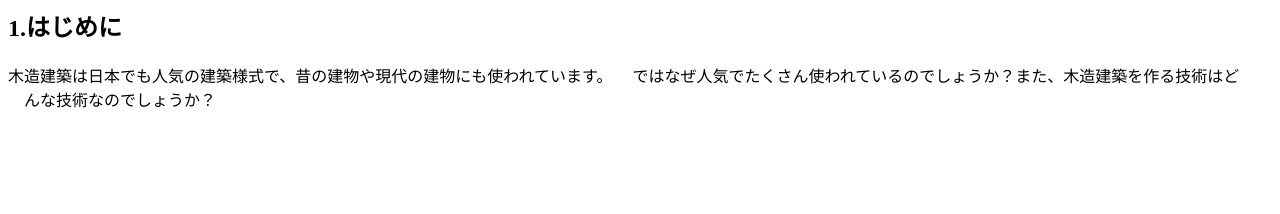
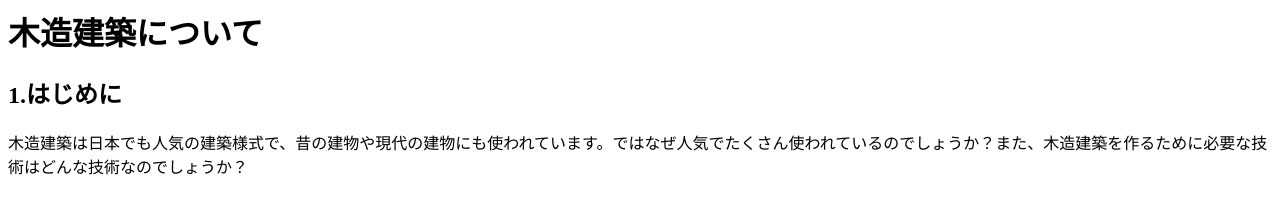
Before and after one commit to 1240007k/1240007k.github.io, a plain HTML site: page cl2020.html in a window 1280 px wide. Drawn offline with Linux system fonts and the light colour scheme.

Commit message:
Update cl2020.html

```diff
--- a/cl2020.html
+++ b/cl2020.html
@@ -3,7 +3,6 @@
     <TITLE>木造建築について</TITLE>
   </HEAD>
 <BODY>
+  <H1>木造建築について</H1>
   <H2>1.はじめに</H2>
-  <P>木造建築は日本でも人気の建築様式で、昔の建物や現代の建物にも使われています。
-  　ではなぜ人気でたくさん使われているのでしょうか？また、木造建築を作る技術はど
-  　んな技術なのでしょうか？</P>
+  <P>木造建築は日本でも人気の建築様式で、昔の建物や現代の建物にも使われています。ではなぜ人気でたくさん使われているのでしょうか？また、木造建築を作るために必要な技術はどんな技術なのでしょうか？</P>
```
